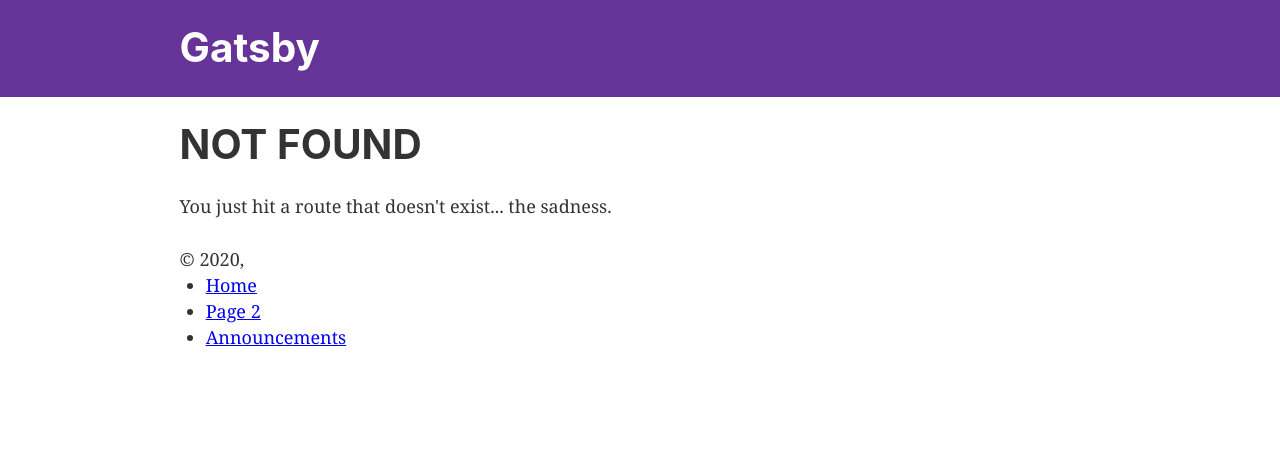
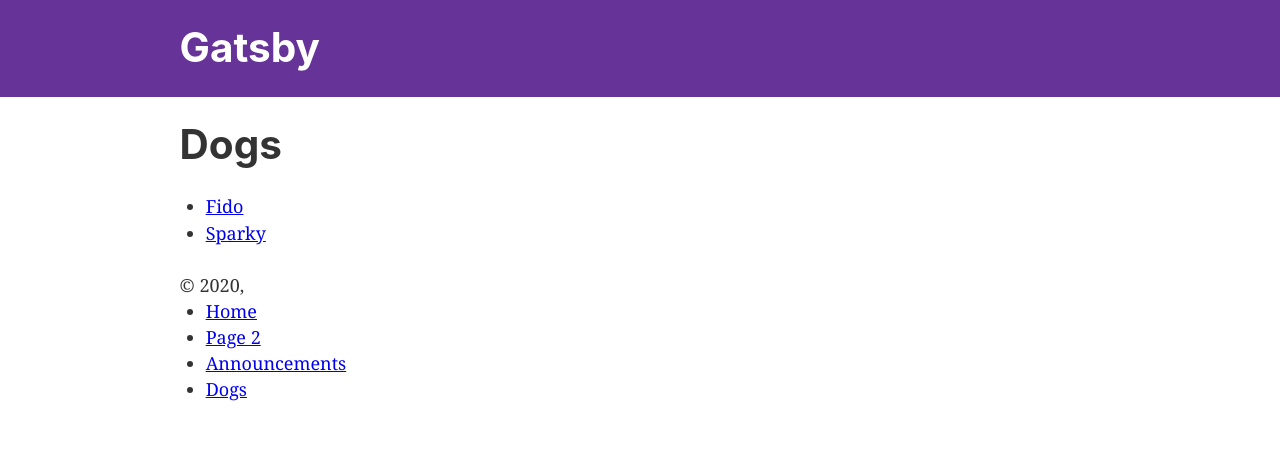
Before and after one commit to sagynbek/gatsby-site, a Gatsby site: page /dog in a window 1280 px wide. Before the commit this address had no page. Built offline with nearby package versions, Linux system fonts and the light colour scheme; Gatsby itself is replaced by a stand-in of ours.

Commit message:
Programmatically created dog pages

```diff
--- a/src/components/layout.css
+++ b/src/components/layout.css
@@ -621,9 +621,9 @@ pre tt:after {
   }
 }
 
-#footer-navigation{
+ul{
   text-decoration: none;
 }
-#footer-navigation li{
+ul li{
   margin-bottom: 0px;
 }
--- a/src/components/layout.js
+++ b/src/components/layout.js
@@ -44,6 +44,7 @@ const Layout = ({ children }) => {
               <li><Link to="/">Home</Link></li>
               <li><Link to="/page-2">Page 2</Link></li>
               <li><Link to="/announcement">Announcements</Link></li>
+              <li><Link to="/dog">Dogs</Link></li>
             </ul>
           </div>
         </footer>
--- /dev/null
+++ b/src/pages/dog.tsx
@@ -0,0 +1,20 @@
+// Gatsby supports TypeScript natively!
+import React from "react"
+import { PageProps, Link } from "gatsby"
+
+import Layout from "../components/layout"
+import SEO from "../components/seo"
+
+const SecondPage = (props: PageProps) => (
+  <Layout>
+    <SEO title="Dogs" />
+    <h1>Dogs</h1>
+
+    <ul>
+      <li><Link to="/dog/fido">Fido</Link></li>
+      <li><Link to="/dog/sparky">Sparky</Link></li>
+    </ul>
+  </Layout>
+)
+
+export default SecondPage
--- a/src/pages/index.js
+++ b/src/pages/index.js
@@ -1,6 +1,4 @@
 import React from "react"
-import { Link } from "gatsby"
-
 import Layout from "../components/layout"
 import Image from "../components/image"
 import SEO from "../components/seo"
```
Also changed, not shown: gatsby-node.js (+25 -0 lines), src/templates/dog-template.tsx (added, +14 -0 lines).
